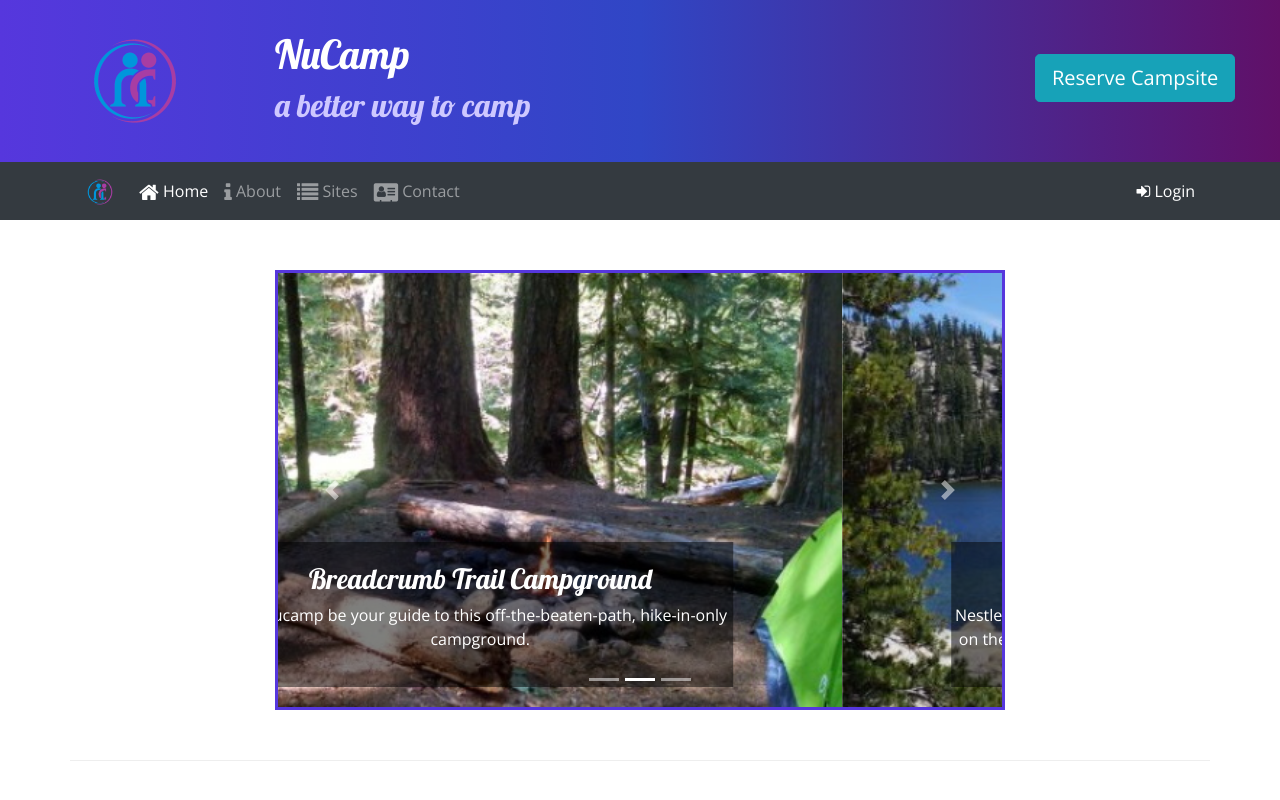
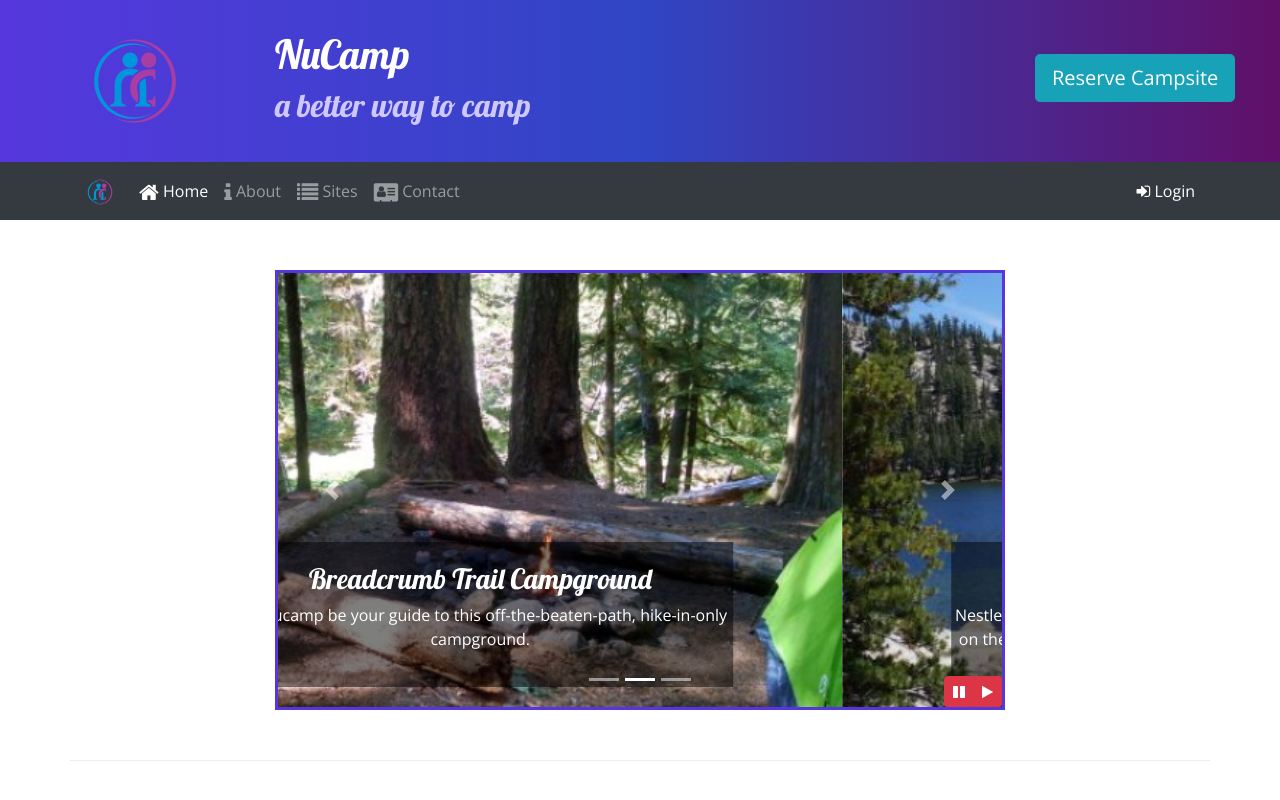
Before and after one commit to ErwinWoz/nucamp-bootstrap, a website: page index.html in a window 1280 px wide. Shown: the top 800 px of the page. Drawn offline with nearby package versions, Linux system fonts and the light colour scheme.

Commit message:
added Bootstrap and jQuery Part 1

```diff
--- a/css/styles.css
+++ b/css/styles.css
@@ -43,3 +43,9 @@ header h2 {
 .carousel {
     border: solid #5637DD;
 }
+
+#carouselButton {
+    position: absolute;
+    right: 0;
+    bottom: 0;
+}
--- a/index.html
+++ b/index.html
@@ -191,6 +191,14 @@
                         <span class="carousel-control-next-icon"> </span>
                         <span class="sr-only">Next</span>
                     </a>
+                    <div class="btn-group" id="carouselButton">
+                        <button class="btn btn-danger btn-sm" id="carouselPause">
+                            <span class="fa fa-pause"> </span>
+                        </button>
+                        <button class="btn btn-danger btn-sm" id="carouselPlay">
+                            <span class="fa fa-play"> </span>
+                        </button>
+                    </div>
                 </div>
             </div>
         </div>
@@ -309,6 +317,18 @@
     <script src="node_modules/popper.js/dist/umd/popper.min.js"></script>
     <script src="node_modules/bootstrap/dist/js/bootstrap.min.js"></script>
 
+    <script>
+        $(function () {
+            $(".carousel").carousel({interval: 2000});
+            $("#carouselPause").click(function () {
+                $('.carousel').carousel("pause");
+            });
+            $("#carouselPlay").click(function () {
+                $('.carousel').carousel("cycle");
+            });
+        });
+    </script>
+
 </body>
 
 </html>
```
